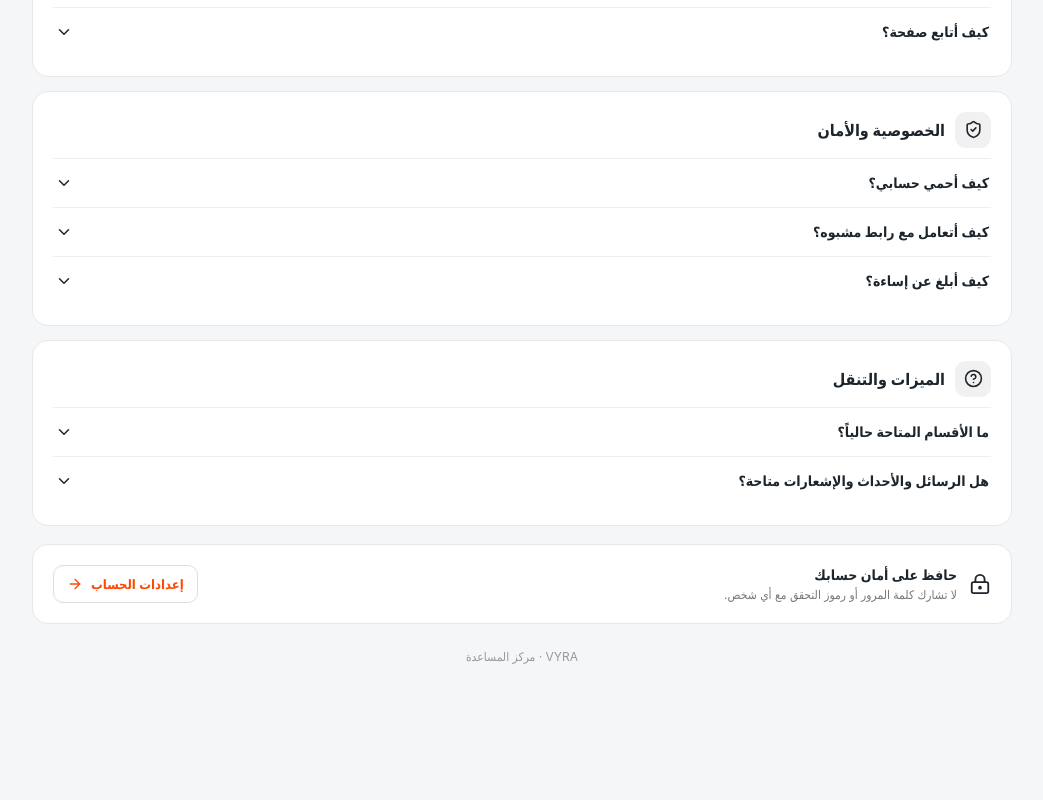
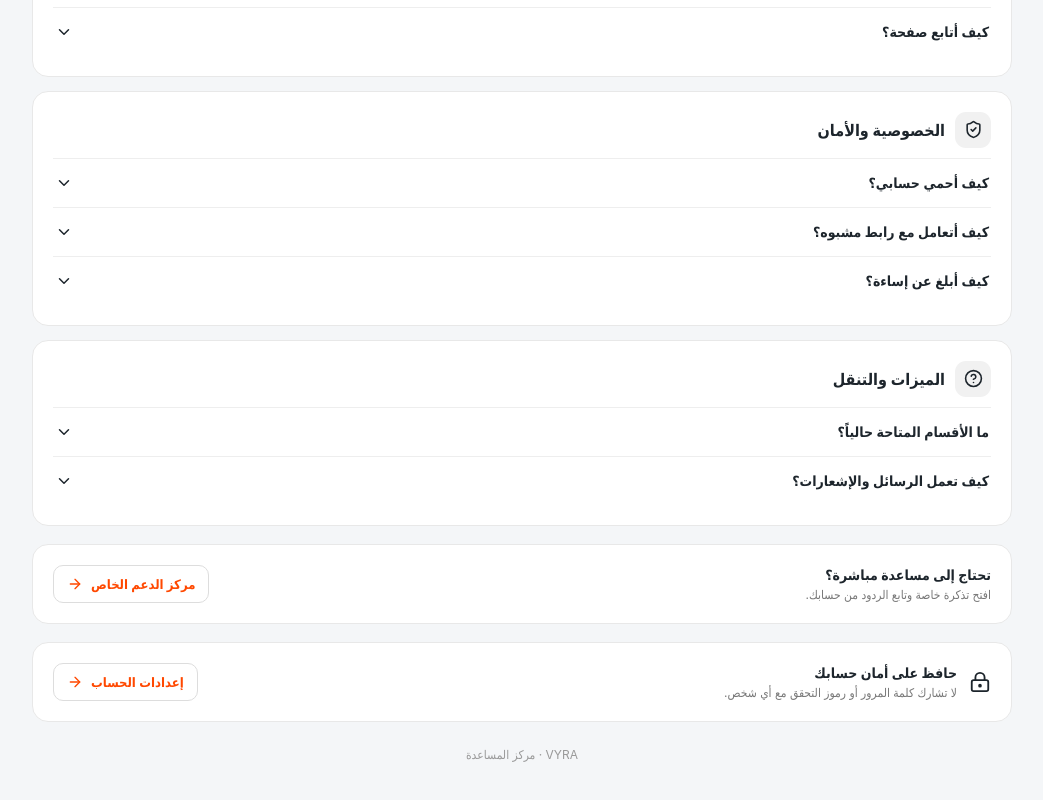
Before and after one commit to alza69191-art/vyra-social, a Next.js app: page /help in a window 1280 px wide. Shown: the part 1272-2072 px from the top of the page, without its empty margins (118-1161 px from the left). Before the commit the page ends 1996 px from the top, so only its background shows below. Built offline with nearby package versions, Linux system fonts and the light colour scheme.

Commit message:
Update help center guidance and link private support

```diff
--- a/app/help/page.tsx
+++ b/app/help/page.tsx
@@ -25,11 +25,11 @@ const sections = [
  { title:"الخصوصية والأمان", icon:ShieldCheck, items:[
   ["كيف أحمي حسابي؟","استخدم كلمة مرور فريدة، لا تشارك رمز التحقق أو كلمة المرور، وسجّل الخروج من الأجهزة المشتركة."],
   ["كيف أتعامل مع رابط مشبوه؟","لا تفتح الروابط غير الموثوقة ولا تدخل بيانات الدخول في صفحات وصلت إليها عبر رسائل مجهولة. تحقق من عنوان الموقع."],
-  ["كيف أبلغ عن إساءة؟","احتفظ برابط المحتوى أو تفاصيله، ثم تواصل مع فريق الدعم عبر قناة الدعم المتاحة في المنصة. أدوات الإبلاغ المباشر داخل المنشورات قيد التطوير إذا لم يظهر زر الإبلاغ."]
+  ["كيف أبلغ عن إساءة؟","افتح مركز الدعم الفني وأنشئ طلباً خاصاً، وأرفق رابط المحتوى والتفاصيل. لا تظهر الشكوى للعامة ولا يطّلع عليها إلا صاحبها وفريق الدعم المخوّل."]
  ]},
  { title:"الميزات والتنقل", icon:CircleHelp, items:[
   ["ما الأقسام المتاحة حالياً؟","الصفحة الرئيسية، الذكاء الاصطناعي، المجتمعات، الأسواق، الصفحات، المحفوظات، الملف الشخصي ومركز المساعدة."],
-  ["هل الرسائل والأحداث والإشعارات متاحة؟","لا تعرض هذه النسخة وظائف الرسائل الخاصة والأحداث والإشعارات الكاملة كميزات مكتملة. ستظهر هنا إرشاداتها بعد تفعيلها فعلياً."]
+  ["كيف تعمل الرسائل والإشعارات؟","يمكنك مراسلة الأصدقاء وأعضاء المجتمعات وإرسال الصور والفيديو والرسائل الصوتية. تظهر تنبيهات طلبات الصداقة والردود والدعم ضمن الإشعارات."]
  ]}
 ];
 export default function HelpPage(){
@@ -60,6 +60,10 @@ export default function HelpPage(){
     {!filtered.length&&<div style={{...cardStyle,textAlign:"center",color:"#777"}}>لا توجد نتائج مطابقة. جرّب كلمة بحث أخرى.</div>}
    </div>
    <section style={{...cardStyle,marginTop:18,display:"flex",alignItems:"center",justifyContent:"space-between",gap:15,flexWrap:"wrap"}}>
+    <div><b>تحتاج إلى مساعدة مباشرة؟</b><p style={{margin:"4px 0 0",fontSize:12,color:"#777"}}>افتح تذكرة خاصة وتابع الردود من حسابك.</p></div>
+    <Link href="/support" style={linkStyle}>مركز الدعم الخاص <ArrowRight size={16}/></Link>
+   </section>
+   <section style={{...cardStyle,marginTop:18,display:"flex",alignItems:"center",justifyContent:"space-between",gap:15,flexWrap:"wrap"}}>
     <div style={{display:"flex",alignItems:"center",gap:12}}><LockKeyhole size={22}/><div><b>حافظ على أمان حسابك</b><p style={{margin:"4px 0 0",fontSize:12,color:"#777"}}>لا تشارك كلمة المرور أو رموز التحقق مع أي شخص.</p></div></div>
     <Link href="/account" style={linkStyle}>إعدادات الحساب <ArrowRight size={16}/></Link>
    </section>
```
